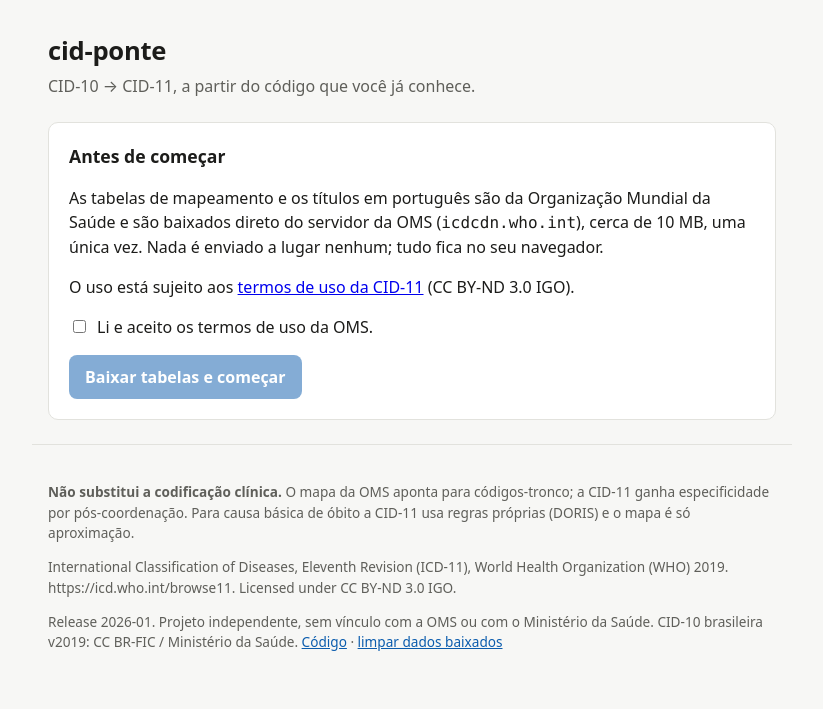
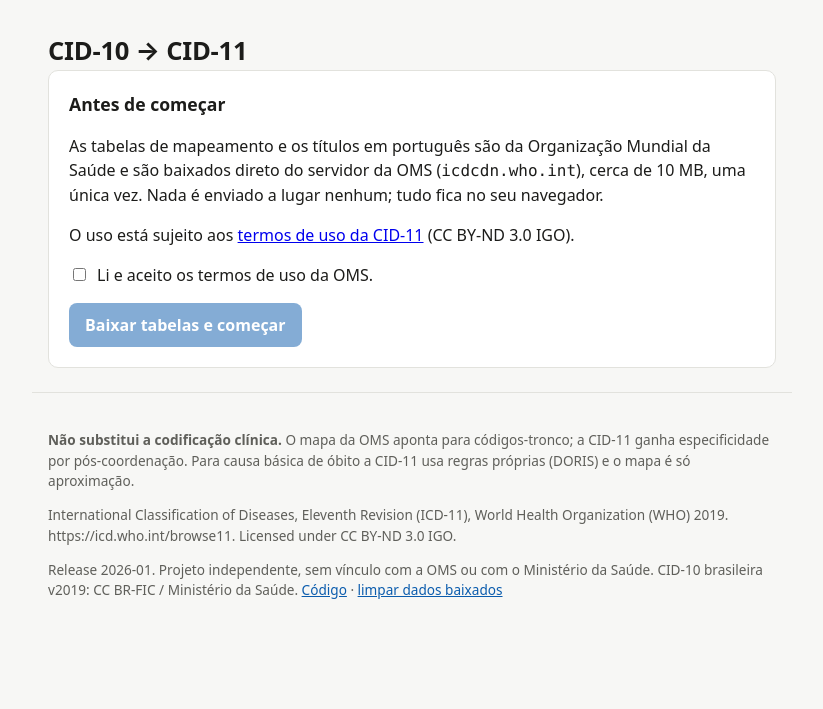
Before and after one commit to vasfvitor/cid-ponte-app, a website built with Vite: page index.html in a window 1280 px wide. Shown: the whole page, without its empty margins (228-1051 px from the left). Built offline with nearby package versions, Linux system fonts and the light colour scheme.

Commit message:
Update index.html

```diff
--- a/index.html
+++ b/index.html
@@ -13,8 +13,7 @@
   </head>
   <body>
     <header class="top">
-      <h1>cid-ponte</h1>
-      <p class="tagline">CID-10 → CID-11, a partir do código que você já conhece.</p>
+      <h1>CID-10 → CID-11</h1>
     </header>
 
     <main id="app">
@@ -58,7 +57,7 @@
           <button type="submit" class="primary">Consultar</button>
         </form>
         <p class="hint">
-          Aceita com ou sem ponto, maiúsculas ou minúsculas. Exemplos:
+          Exemplos:
           <button type="button" class="chip" data-code="I10">I10</button>
           <button type="button" class="chip" data-code="E11.3">E11.3</button>
           <button type="button" class="chip" data-code="A41.3">A41.3</button>
```
